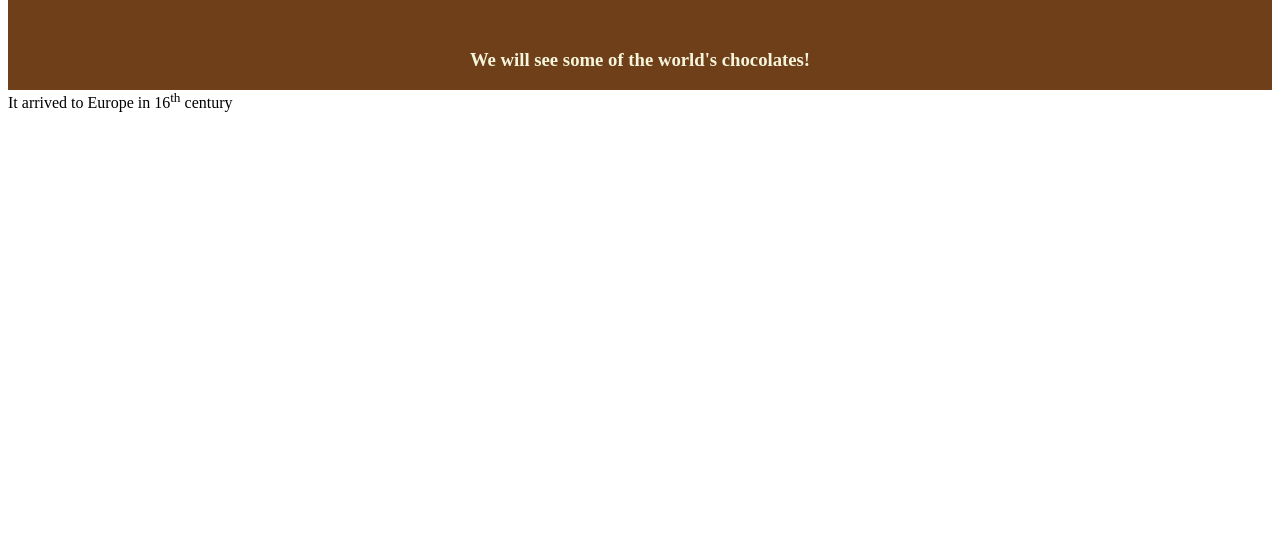
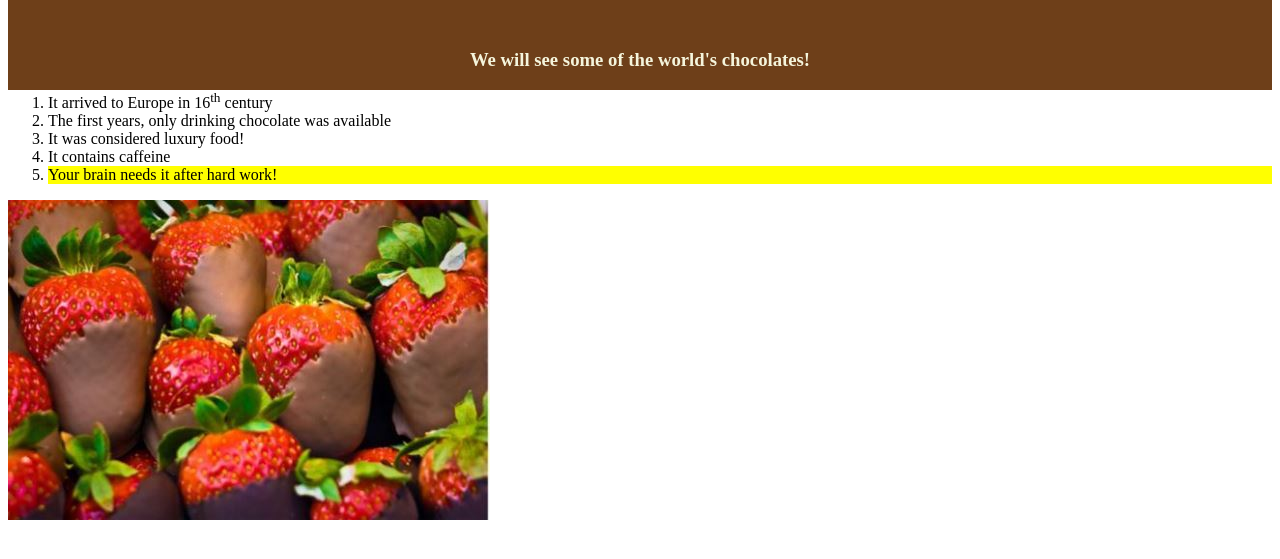
Before and after one commit to e-haridy/ElinaWEB2GitTest, a plain HTML site: page index.html in a window 1280 px wide. Shown: the part 91-650 px from the top of the page. Drawn offline with Linux system fonts and the light colour scheme.

Commit message:
first commit for assignment2

```diff
--- a/css/mystyle.css
+++ b/css/mystyle.css
@@ -8,3 +8,7 @@
     text-align: center;
     padding-top: 30px;
 }
+
+.highlight{
+    background-color: yellow;
+}
--- a/index.html
+++ b/index.html
@@ -12,7 +12,15 @@
 <div class="jumbotron">
         <h1>A site about chocolate</h1>
         <h3>We will see some of the world's chocolates!</h3>
-  <p>It arrived to Europe in 16<sup>th</sup> century</p>
-</div>
+        <ol>
+  <li>It arrived to Europe in 16<sup>th</sup> century</li>
+  <li>The first years, only drinking chocolate was
+  available</li>
+  <li>It was considered luxury food!</li>
+    <li> It contains caffeine</li>
+      <li class="highlight">Your brain needs it after hard work!</li>
+</ol>
+<a href=“https://en.wikipedia.org/wiki/Chocolate”><img src="images/chocolatethings.jpg">
+</a></div>
   </body>
     </html>
```
Also changed, not shown: images/chocolatethings.jpg (added).
